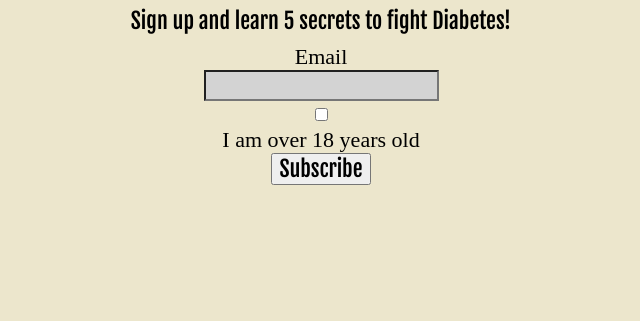
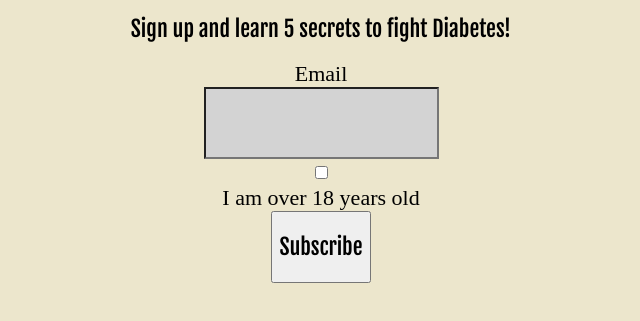
Before and after one commit to ITMD362-MingyeongKim/Lab3, a plain HTML site: page index.html in a window 1280 px wide. Shown: the part 105-426 px from the top of the page, without its empty margins (319-959 px from the left). Drawn offline with nearby package versions, Linux system fonts and the light colour scheme.

Commit message:
Update screen.css

```diff
--- a/css/screen.css
+++ b/css/screen.css
@@ -68,7 +68,7 @@ textarea {
   text-align: center;
   font-family: 'Fjalla One', sans-serif; /* 1 */
   font-size: 100%; /* 1 */
-  line-height: 1.15; /* 1 */
+  line-height: 3; /* 1 */
   margin: 0; /* 2 */
 }
 
@@ -260,7 +260,7 @@ p{
     font-family: 'Fjalla One', sans-serif;
     font-size: 100%;
     text-align: center;
-    line-height: normal;
+    line-height: 2;
     margin: 10px;
 }
 
```
